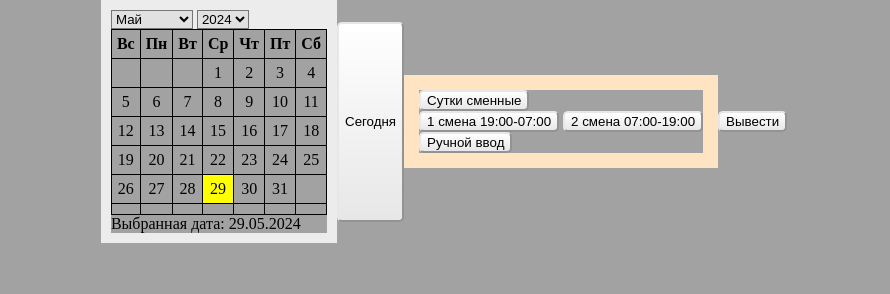
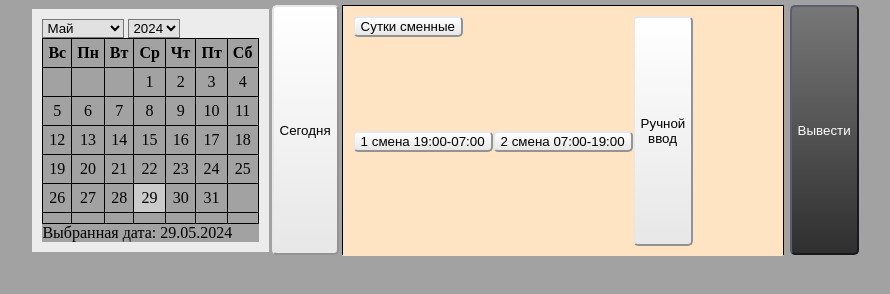
Before and after one commit to strange-serenity/conveyor-picker, a plain HTML site: page index.html in a window 1280 px wide. Shown: the whole page, without its empty margins (196-1086 px from the left). Drawn offline with Linux system fonts and the light colour scheme.

Commit message:
Some code

```diff
--- a/index.html
+++ b/index.html
@@ -46,19 +46,20 @@
     </div>
     <button id="todayButton">Сегодня</button>
     <div id="sutki-container">
-        <div>
-            <div><button>Сутки сменные</button></div>
-            <div>
+        <div id="sutki-grid">
+            <div id="div-smena"><button>Сутки сменные</button></div>
+            <div id="div-smena-day">
                 <button class="button-smena">1 смена 19:00-07:00</button>
-                <button class="button-smena">2 смена 07:00-19:00</button>
             </div>
-            <div>
-                <button>Ручной ввод</button>
+            <div id="div-smena-night">
+                <button class="button-smena">2 смена 07:00-19:00</button></div>
+            <div id="div-manual">
+                <button id="manual-button">Ручной ввод</button>
             </div>
         </div>
     </div>
     <div id="time-container"></div>
-    <button id="printButton">Вывести</button>
+    <button id="submitButton">Вывести</button>
 </nav>
 
 
--- a/style.css
+++ b/style.css
@@ -5,10 +5,15 @@
 }
 
 nav {
-    margin-bottom: 10px;
+    height: 250px;
+    margin: 5px;
     display: flex;
     justify-content: center;
     align-items: center;
+}
+
+nav > * {
+    margin-left: 3px;
 }
 
 #monthPicker, #yearPicker {
@@ -33,19 +38,50 @@ th, td {
     cursor: pointer;
 
 }
+
 .selected {
-    background-color: yellow;
+    background-color: #cbcbcb;
 }
 
+#manual-button {
+    height: 100%;
+    width: 60px;
+}
+
+#sutki-grid {
+    padding: 10px;
+    height: inherit;
+    width: inherit;
+    display: grid;
+    grid-template-columns: repeat(3, 1fr);
+    grid-template-rows: repeat(2, 1fr);
+    grid-column-gap: 0;
+    grid-row-gap: 0;
+}
+
+#div-smena { grid-area: 1 / 1 / 2 / 3; }
+#div-manual { grid-area: 1 / 3 / 3 / 4; }
+#div-smena-day { grid-area: 2 / 1 / 3 / 2; }
+#div-smena-night { grid-area: 2 / 2 / 3 / 3; }
+
 #sutki-container {
-    padding: 15px;
+    border: 1px solid black;
+    height: inherit;
     background-color: bisque;
 }
 
-#todayButton {
-    height: 200px;
+#sutki-container > div {
+    display: grid;
+    background-color: bisque;
 }
 
+#sutki-container, #sutki-container > div > div {
+    background-color: bisque;
+}
+
+#todayButton, #submitButton {
+    height: inherit;
+}
 
 button {
     border-color: #e7e7e7;
@@ -58,3 +94,17 @@ button:hover {
     background: rgb(31,163,0);
     background: linear-gradient(0deg, rgba(31,163,0,1) 0%, rgba(1,163,0,1) 44%, rgba(0,203,8,1) 49%, rgba(0,255,29,1) 100%);
 }
+
+#submitButton {
+    border-color: #5c5e72;
+    color: white;
+    background: rgb(47,47,47);
+    background: linear-gradient(0deg, rgba(47,47,47,1) 0%, rgba(119,119,119,1) 100%);
+}
+
+#submitButton:hover {
+    border-color: #5c5e72;
+    color: white;
+    background: rgb(92,92,92);
+    background: linear-gradient(0deg, rgba(92,92,92,1) 0%, rgba(185,185,185,1) 100%);
+}
```
